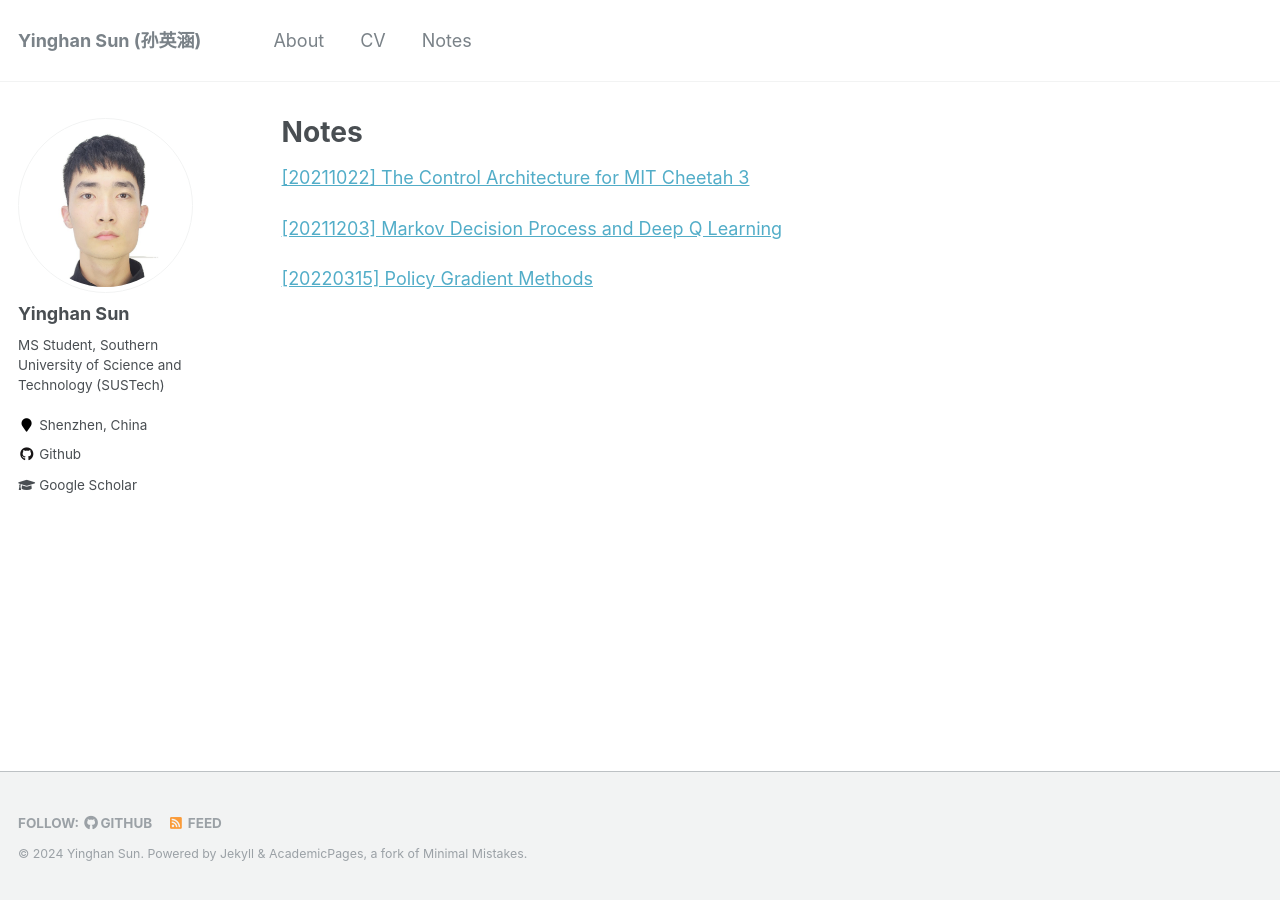
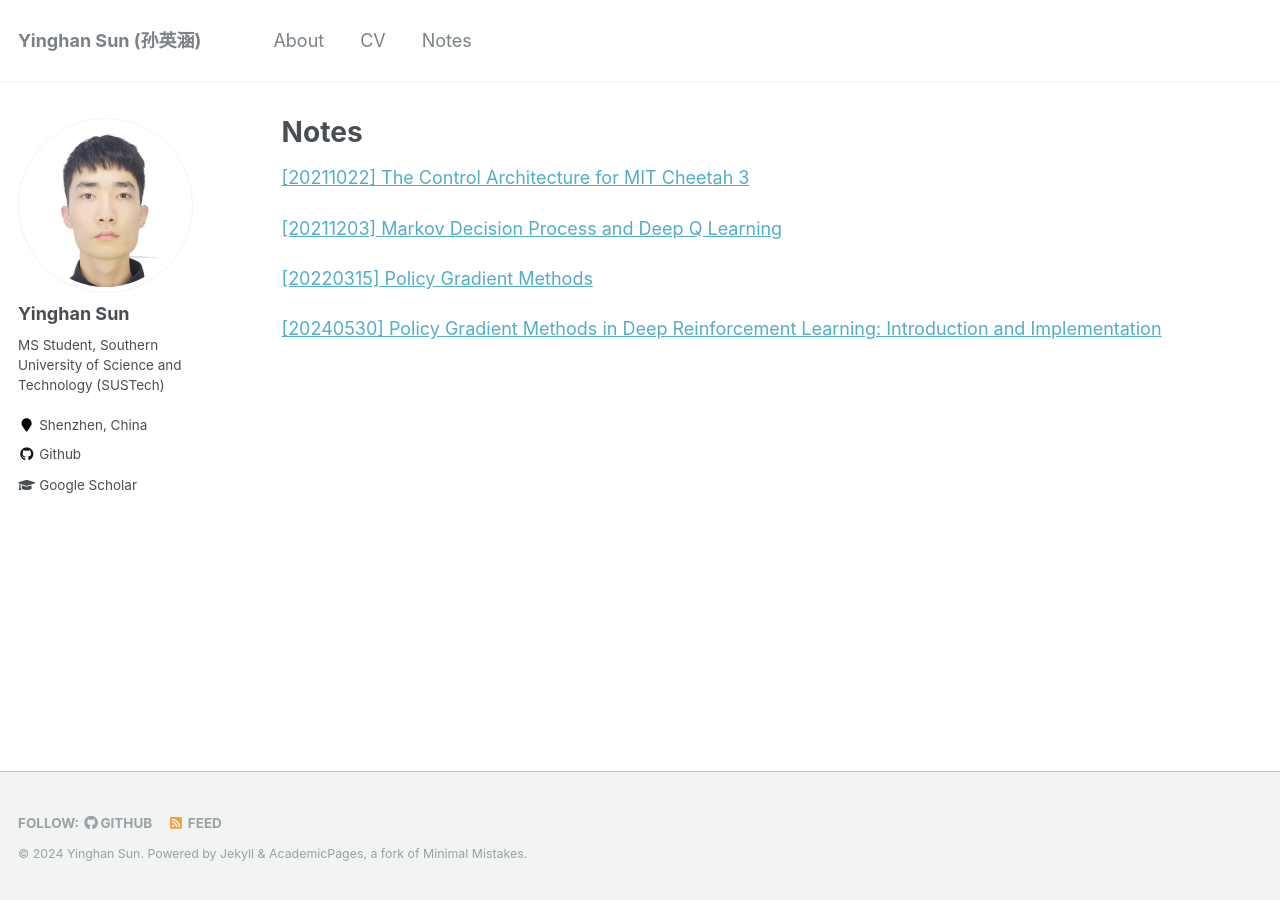
Before and after one commit to yinghansun/yinghansun.github.io, a Jekyll site: the page built from _pages/notes.md, in a window 1280 px wide. Built offline with Jekyll 4.4.1, drawn with Linux system fonts in a browser that asks for light colours.

Commit message:
add guest lecture notes

```diff
--- a/_pages/notes.md
+++ b/_pages/notes.md
@@ -15,3 +15,6 @@ redirect_from:
 )
 
 [[20220315] Policy Gradient Methods](/files/20220315 Policy Gradient Methods.pdf)
+
+[[20240530] Policy Gradient Methods in Deep Reinforcement Learning: Introduction and Implementation
+](/files/20240530 Guest Lecture Policy Gradient Methods Implementation.pdf)
```
Also changed, not shown: 1 other file.
